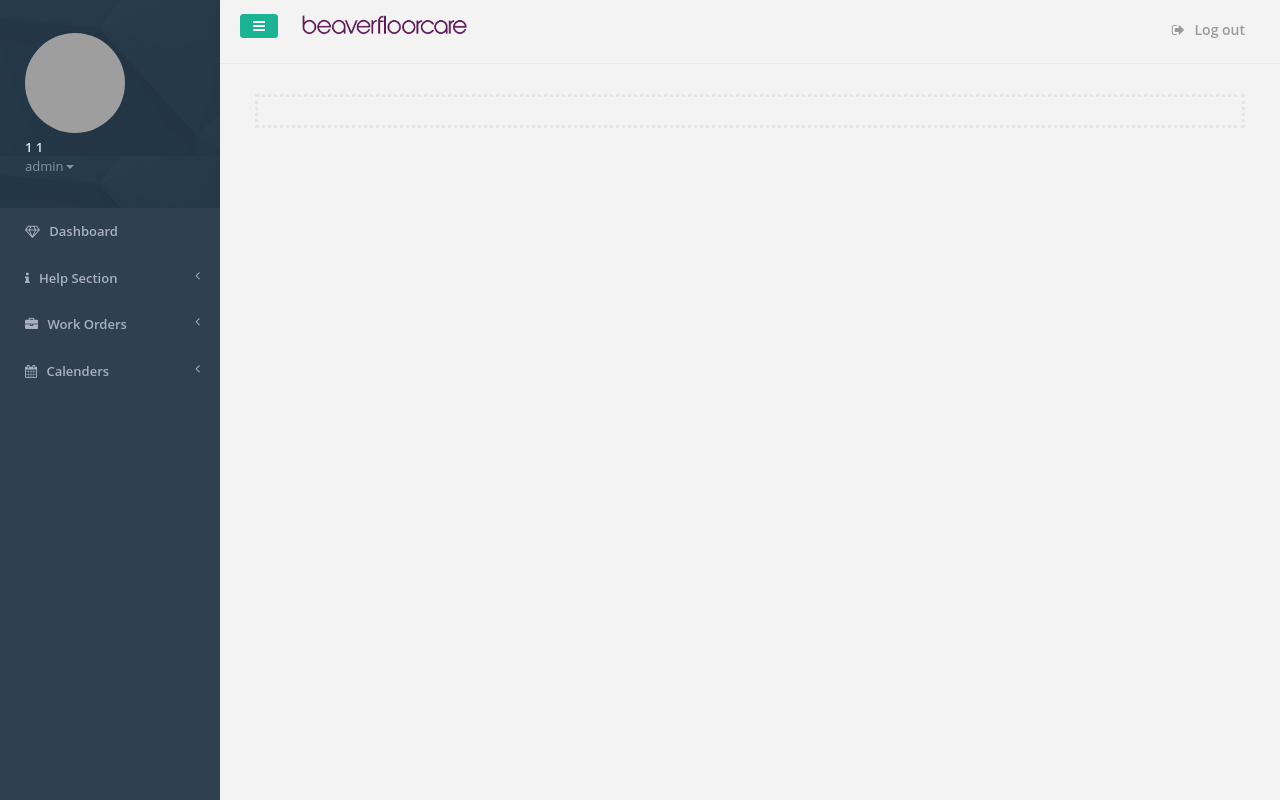
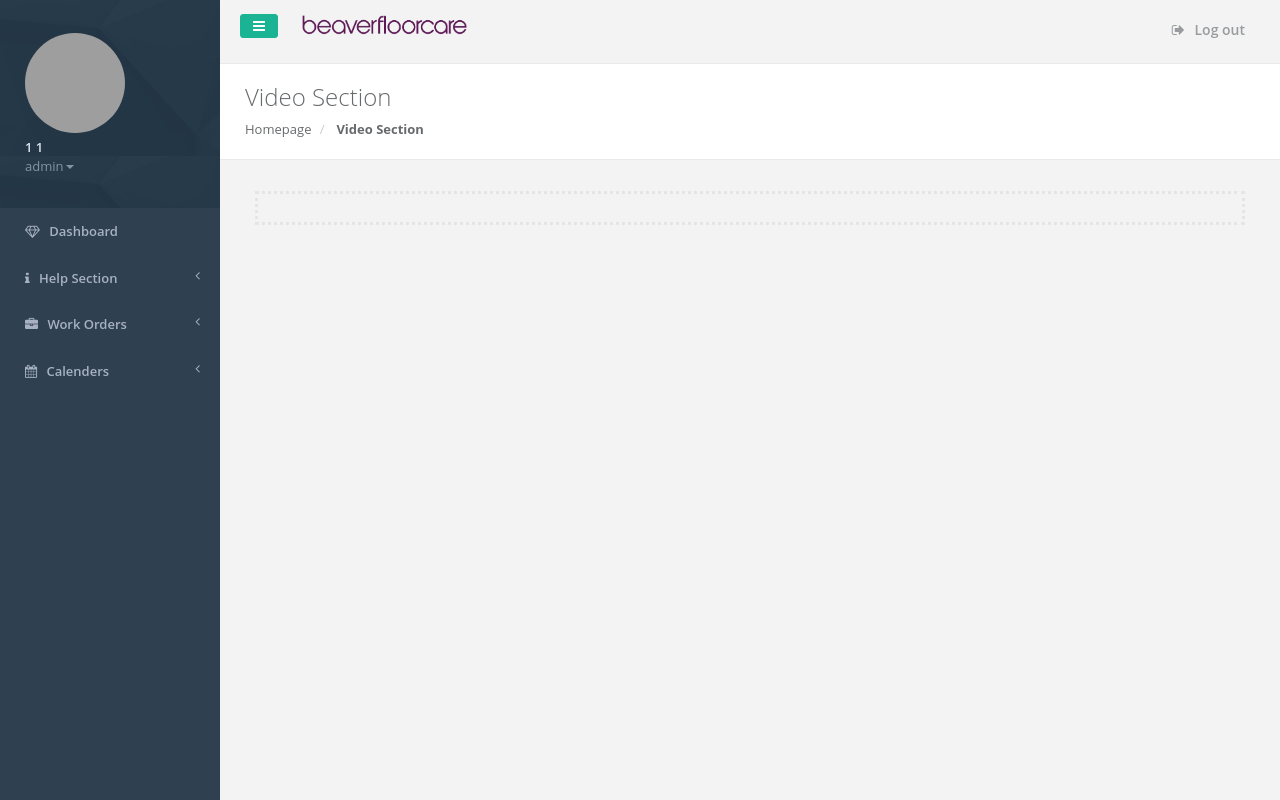
Before and after one commit to Mbeardmore/CMS-Secure, a PHP site: page /Portal/help.php in a window 1280 px wide. Run offline with PHP 8.4, Linux system fonts and the light colour scheme; the visitor is signed in with stand-in values (Sample User, id 1); data that the repository does not hold is empty; a stand-in replaces the project's code that opens the database connection; some libraries are stand-ins or nearby versions; grey boxes are pictures that could not be loaded.

Commit message:
Commit
Help Section

```diff
--- a/Portal/Includes/sidenav.php
+++ b/Portal/Includes/sidenav.php
@@ -37,10 +37,10 @@ while ($row = mysqli_fetch_assoc($result))
                     <ul class="nav nav-second-level collapse">
                     <li>
                         <a href="help.php">Videos</a>
+                        <a href="help-section.php">Help Documents</a>
                     </li>
                 </ul>
             </li>
-
             <?php if(is_manager($_SESSION['u_name']) && $settings[Company]['View Logs'] === '1')  { ?>
             <li>
                 <a href="#"><i class="fa fa-log"></i> <span class="nav-label">Phone Logs</span><span class="fa arrow"></span></a>
@@ -49,7 +49,6 @@ while ($row = mysqli_fetch_assoc($result))
                     <li><a href="#">New Phone Log</a></li>
                 </ul>
             </li>
-
              <?php } if(is_manager($_SESSION['u_name'])) { ?>
             <li>
                 <a href=""><i class="fa fa-th-large"></i> <span class="nav-label">Databases</span> <span class="fa arrow"></span></a>
--- a/Portal/edit_wo.php
+++ b/Portal/edit_wo.php
@@ -121,7 +121,7 @@ $woID = escape($_GET['edit_wo']);
                 <input type="text" class="form-control" value="<?php echo $contact; ?>" name="site_contact">
                 </div>
                 <br>
-                <div class="form-group" style="display:inline-grid;position:relative;left:1%;width:15%"">
+                <div class="form-group" style="display:inline-grid;position:relative;left:1%;width:15%">
                 <label for="assigned">Start Time</label>
                 <input type="text" class="form-control" value="<?php echo $start; ?>" name="start_time">
                 </div>
--- a/Portal/help.php
+++ b/Portal/help.php
@@ -3,15 +3,12 @@ include "Includes/header.php";
 include "Includes/sidenav.php";
 include "Includes/topnav.php";
 if (isset($_GET['new_video']) && is_manager($_SESSION['u_name'])) {
-
 if (isset($_POST['Add_Video'])) {
-
   $title = $_POST['title'];
   $link  = $_POST['youtube'];
   $desc  = $_POst['vid_desc'];
   $date  = date("d/m/y");
   $upload= $_SESSION['u_first'];
-
   $vid = $conn->prepare("INSERT INTO media (title, link, description, `date`, uploader) VALUES (?,?,?,?,?) ");
   $vid->bind_param("sssss", $title, $link, $desc, $date, $upload);
   $vid->execute();
@@ -35,11 +32,28 @@ header("Location: help.php");
     </div>
   </form>
 </div>
-<?php } else {
-  if (is_manager($_SESSION['u_name'])) { echo "<a href='help.php?new_video' class='btn btn-primary' style='float:right;margin-top:1%;''> Add new Video</a>";}?>
-  <div class="wrapper">
+<?php } else { ?>
+  <div class="row wrapper border-bottom white-bg page-heading">
+      <div class="col-sm-4">
+          <h2>Video Section</h2>
+          <ol class="breadcrumb">
+              <li>
+                  <a href="index.php">Homepage</a>
+              </li>
+              <li class="active">
+                  <strong>Video Section</strong>
+              </li>
+          </ol>
+      </div>
+      <div class="col-sm-8">
+          <div class="title-action">
+            <?php if (is_manager($_SESSION['u_name'])) { echo "<a href='help.php?new_video' class='btn btn-primary'>New Video</a>";} ?>
+          </div>
+      </div>
+  </div>
+  <div class="wrapper" style="margin-top:3%;">
     <div class="container-fluid" style="margin:3% auto;border: 3px dotted #e5e5e5;">
-        <div class="row" style="padding-top:3%">
+        <div class="row" style="padding-top:1.5%; padding-bottom:1.5%;">
           <?php
             $stmt = $conn->prepare("SELECT ID, title, link, description, `date`,  uploader FROM media ");
             $stmt->execute();
@@ -49,16 +63,18 @@ header("Location: help.php");
               echo "
               <div class='col-sm-4'>
                 <div class='card' style='width:auto'>
+                <h3 class='card-title'>{$title}</h3>
                   <div class='embed-responsive embed-responsive-16by9'>
                       <iframe class='embed-responsive-item' src='{$link}'></iframe>
                   </div>
                   <div class='card-block'>
-                    <h4 class='card-title'>{$title}</h4>
                 </div>
               </div>
             </div>";
             }
-          }?>
+          }
+      ?>
+
         </div>
     </div>
   </div>
--- a/Portal/profile.php
+++ b/Portal/profile.php
@@ -15,7 +15,7 @@ $user = $_SESSION['u_first'];
 $query1 = "SELECT * FROM assigned WHERE u_first = '$user' ";
 $numrows = mysqli_query($connection, $query1);
 $count = mysqli_num_rows($numrows);
- ?>
+?>
 <div class="page-wrapper">
  <div class="row m-b-lg m-t-lg">
                 <div class="col-md-6">
--- a/Portal/settings.php
+++ b/Portal/settings.php
@@ -8,7 +8,6 @@ $wonum = "Settings";
 $test = new log();
 $test->logaction($log, $wonum, $user);
 //after the form submit
-
 if($_POST['update']){
   $filepath = "Includes/company_config.ini";
   $data = $_POST;
@@ -20,7 +19,6 @@ if($_POST['update']){
     $content = "";
     //parse the ini file to get the sections
     //parse the ini file using default parse_ini_file() PHP function
-
     foreach($data as $section=>$values){
       //append the section
       $content .= "[".$section."]\n";
@@ -93,15 +91,12 @@ if($_POST['update']){
     <table class="table table-hover">
       <th>Job Type</th>
       <th>Job Specification</th>
-
       <tbody>
     <?php
      $stmt = $conn->prepare("SELECT ID,job_type, instructions FROM Specification");
      $stmt->execute();
      $stmt->bind_result($id, $job_type, $instructions);
      $inst = mb_substr($instructions, 0,250);
-
-
      while ($stmt->fetch()) {
        $inst = mb_substr($instructions, 0,500);
       echo "
```
Also changed, not shown: Portal/edit_item.php (+1 -7 lines), Portal/help-section.php (added, +39 -0 lines), Portal/manage_user.php (+0 -7 lines), Portal/wo_search.php (+11 -26 lines), Graphicloads-Filetype-Pdf.ico (added). Lines whose indentation alone changed are shown as unchanged.
